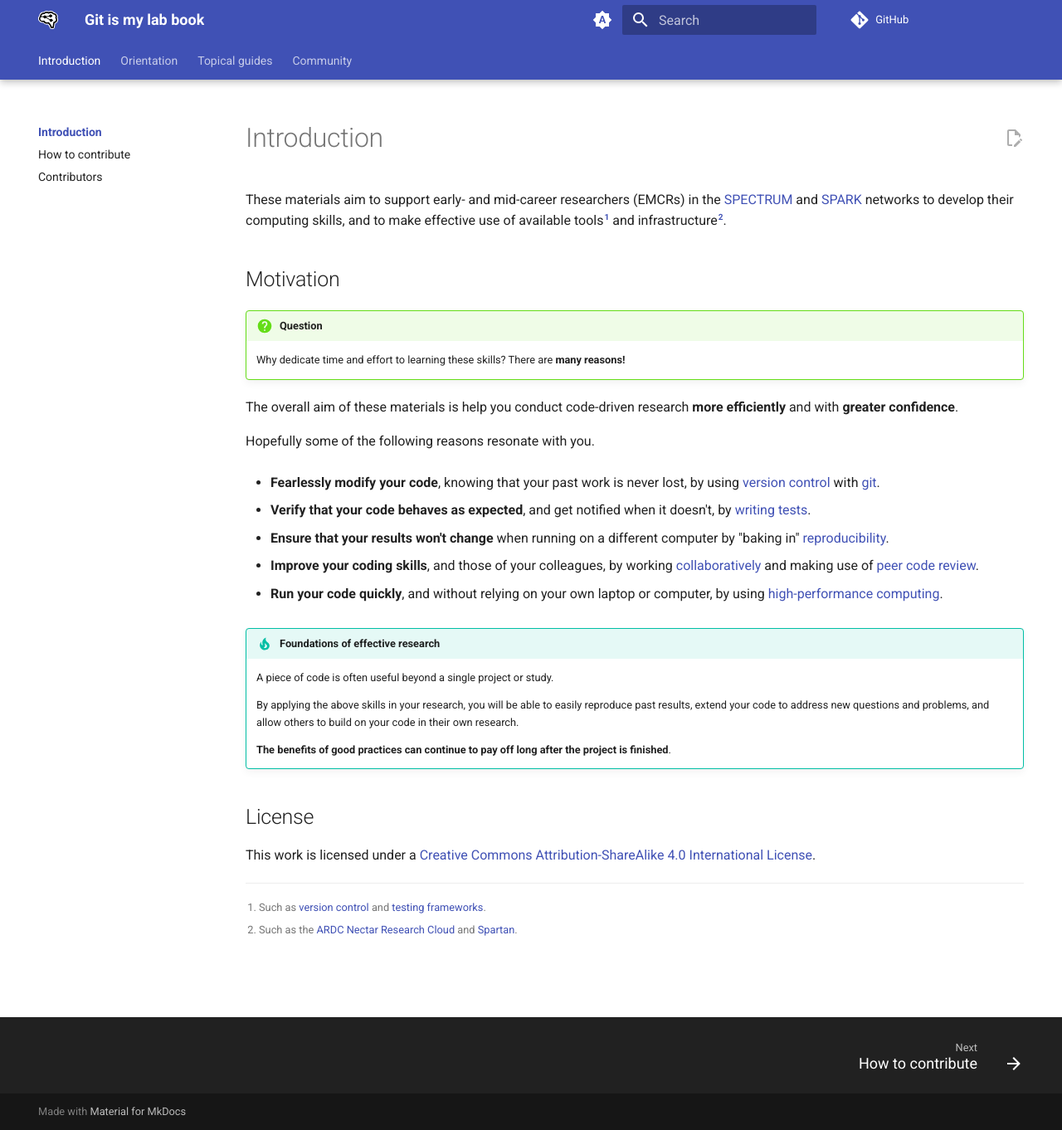
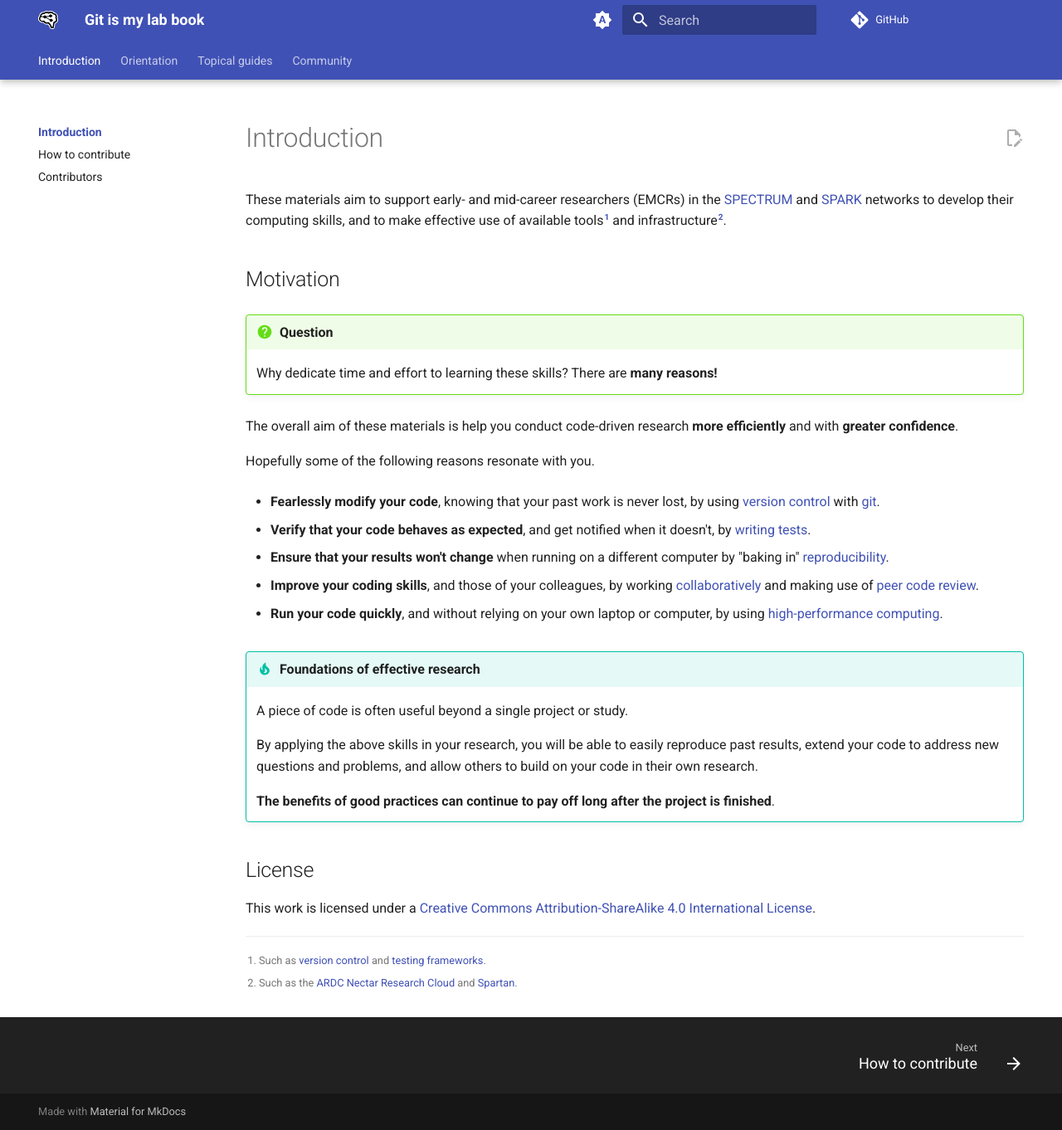
Before and after one commit to robmoss/git-is-my-lab-book, an MkDocs documentation site: the page built from docs/README.md, in a window 1280 px wide and 1362 px high. Shown: the whole window at 83% size. Built offline with MkDocs 1.6.1 and Material for MkDocs 9.7.7, drawn with Linux system fonts in a browser that asks for light colours; nearby versions of some CDN libraries; library files that are not in the unit come from our copies; comment, search, counter and statistics services are not loaded.

Commit message:
Use the normal content font size for admonitions
By default, admonitions have a smaller font size than the regular page
content, and this makes them harder to read.

```diff
--- /dev/null
+++ b/docs/extra/larger-admonitions.css
@@ -0,0 +1,5 @@
+/* Display admonitions with the same font size as the surrounding text. */
+.md-typeset .admonition,
+.md-typeset details {
+    font-size: inherit;
+}
--- a/mkdocs.yml
+++ b/mkdocs.yml
@@ -138,6 +138,7 @@ theme:
 extra_css:
   - extra/asciinema-player.css
   - extra/asciinema-theme-dracula.css
+  - extra/larger-admonitions.css
 
 extra_javascript:
   - extra/asciinema-player.min.js
```
